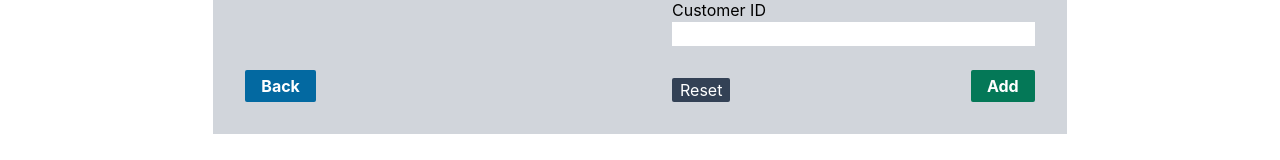
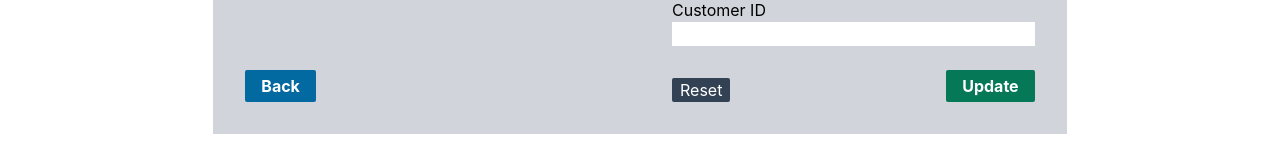
Before and after one commit to galenczk/Agenda-Master, a React (Create React App) app: page /edit-project/1 in a window 1280 px wide. Shown: the part 392-552 px from the top of the page. Built offline with nearby package versions, Linux system fonts and the light colour scheme; no server answers.

Commit message:
Fixed back buttons on edit pages for first three pages.

```diff
--- a/src/App.js
+++ b/src/App.js
@@ -51,17 +51,17 @@ export default function App() {
 
             <Route path="/projects" exact element={<AllProjectsPage />} />
             <Route path="/add-project" exact element={<AddProjectPage />} />
+            <Route path="/projects/:project_id" exact element={<ProjectDetailsPage />} />
             <Route path="/edit-project/:project_id" exact element={<EditProjectPage />} />
-            <Route path="/projects/:project_id" exact element={<ProjectDetailsPage />} />
 
             <Route path="/customers" exact element={<AllCustomersPage />} />
+            <Route path="/add-customer" exact element={<AddCustomerPage />} />
             <Route path="/customers/:customer_id" exact element={<CustomerDetailsPage />} />
-            <Route path="/add-customer" exact element={<AddCustomerPage />} />
             <Route path="/edit-customer/:customer_id" exact element={<EditCustomerPage />} />
 
             <Route path="/developers" exact element={<AllDevelopersPage />} />
+            <Route path="/add-developer" exact element={<AddDeveloperPage />} />
             <Route path="/developers/:developer_id" exact element={<DeveloperDetailsPage />} />
-            <Route path="/add-developer" exact element={<AddDeveloperPage />} />
             <Route path="/edit-developer/:developer_id" exact element={<EditDeveloperPage />} />
 
             <Route path="/tasks" exact element={<AllTasksPage />} />
--- a/src/pages/developers/EditDeveloperPage.js
+++ b/src/pages/developers/EditDeveloperPage.js
@@ -64,7 +64,7 @@ export default function EditDeveloperPage() {
           </table>
           <div class="flex-grow" />
           <div class="">
-            <button class="btn btn-blue" type="reset">
+            <button class="btn btn-blue" type="reset" onClick={()=>{navigate("/developers")}}>
               Back
             </button>
           </div>
@@ -102,7 +102,7 @@ export default function EditDeveloperPage() {
                   Reset
                 </button>
                 <button class="btn btn-green" type="submit">
-                  Add
+                  Update
                 </button>
               </div>
             </Form>
--- a/src/pages/projects/EditProjectPage.js
+++ b/src/pages/projects/EditProjectPage.js
@@ -5,7 +5,6 @@ import { useNavigate, useParams } from "react-router-dom";
 import { useState, useEffect } from "react";
 
 import axios from "axios";
-
 
 // Import components
 
@@ -65,7 +64,13 @@ export default function EditProjectPage() {
           </table>
           <div class="flex-grow" />
           <div class="">
-            <button class="btn btn-blue" type="reset">
+            <button
+              class="btn btn-blue"
+              type="reset"
+              onClick={() => {
+                navigate("/developers");
+              }}
+            >
               Back
             </button>
           </div>
@@ -82,13 +87,14 @@ export default function EditProjectPage() {
             }}
             values={project}
             onSubmit={async (values) => {
-              axios.post("http://flip2.engr.oregonstate.edu:33522/projects/update", values)
-              .then(navigate("/projects", {replace: true}))
+              axios
+                .post("http://flip2.engr.oregonstate.edu:33522/projects/update", values)
+                .then(navigate("/projects", { replace: true }));
             }}
           >
             <Form class="flex flex-col">
               <label for="title">Title</label>
-              <Field type="text" id="title" name="Title" />
+              <Field type="text" id="title" name="title" />
               <label for="description">Description</label>
               <Field type="text" id="description" name="description" />
               <label for="delivery_date">Delivery Date</label>
@@ -103,7 +109,7 @@ export default function EditProjectPage() {
                   Reset
                 </button>
                 <button class="btn btn-green" type="submit">
-                  Add
+                  Update
                 </button>
               </div>
             </Form>
```
